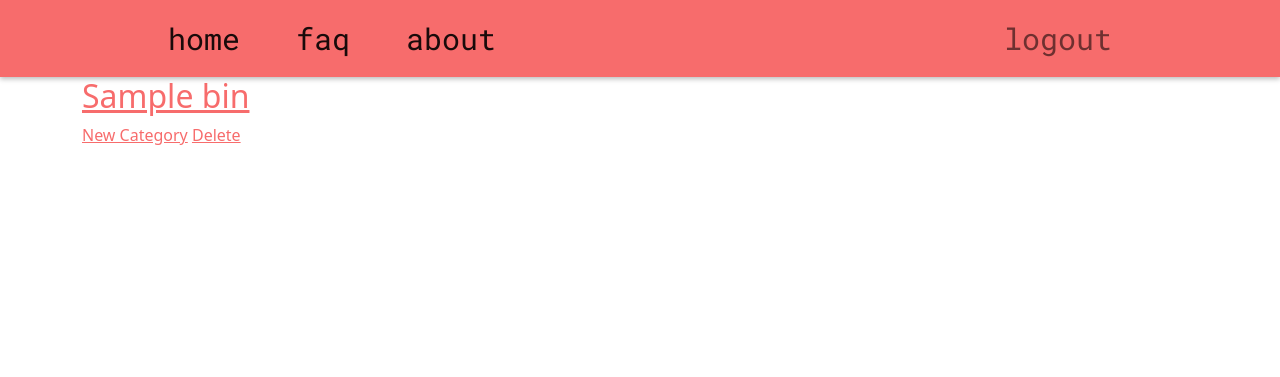
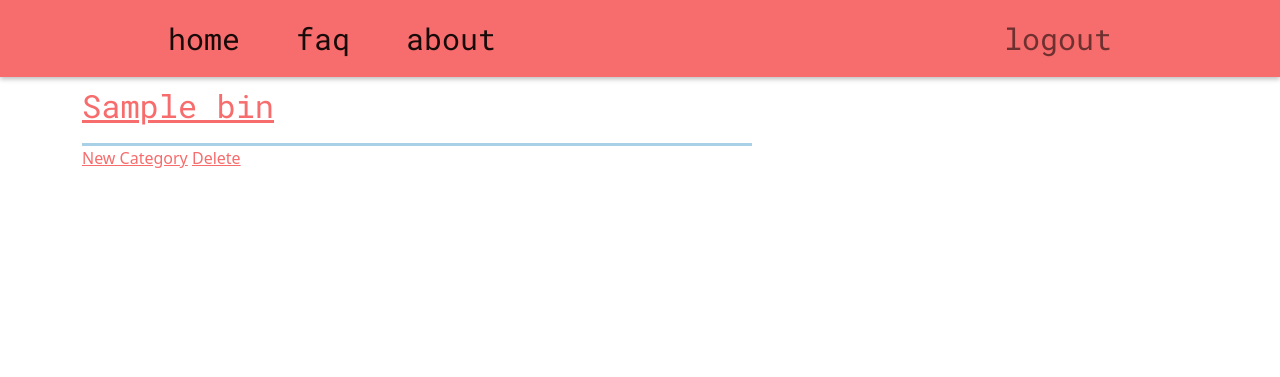
Before and after one commit to ADSteele916/nwhacks2021, a Django app: page /course/1/ in a window 1280 px wide. Shown: the top 377 px of the page. Run offline with Django 3.2, Linux system fonts and the light colour scheme; a user stored in the database is signed in; tables that the repository leaves empty hold one stand-in row (values such as "Sample post"); some libraries are stand-ins or nearby versions.

Commit message:
Testing some more stuff

```diff
--- a/grades/static/grades/main.css
+++ b/grades/static/grades/main.css
@@ -265,8 +265,8 @@ a:hover {
     padding-top: 10px;
     padding-bottom: 10px;
     display: grid;
-    grid-template-columns: 80% 20%
-    width: 60%
+    grid-template-columns: 80% 20%;
+    width: 60%;
 }
 
 .red-mark {
@@ -283,8 +283,20 @@ a:hover {
 
 .assessment-mark {
     text-align: right;
+    font-size: 25px;
 }
 
 .assessment-name {
     text-align: left;
+    font-size: 35px;
 }
+
+/* Course */
+.course-assessments{
+    text-align: left;
+    font-size: 35px;
+    font-family: 'Roboto Mono', monospace;
+    padding-top: 10px;
+    padding-bottom: 10px;
+    width: 60%;
+}
--- a/templates/grades/assessment.html
+++ b/templates/grades/assessment.html
@@ -3,8 +3,8 @@
     {% if assessments_list %}
         {% for assessment in assessments_list %}
             <div class = "assessment-marks {% cycle 'blue-mark' 'red-mark' 'yellow-mark' %}">
-                <h2 class="assessment-name">{{ assessment.name }}</h2>
-                <p class="assessment-mark">{{ assessment.mark }}</p>
+                <div class="assessment-name">{{ assessment.name }}</div>
+                <div class="assessment-mark">{{ assessment.mark }}</div>
             </div>
         {% endfor %}
     {% endif %}
--- a/templates/grades/course.html
+++ b/templates/grades/course.html
@@ -2,7 +2,9 @@
 {% block content %}
     {% if bins_list %}
         {% for bin in bins_list %}
-            <h2><a href="{% url 'grades-assessment' bin.course.pk bin.pk %}">{{ bin.name }}</a></h2>
+            <div class = "course-assessments {% cycle 'blue-mark' 'red-mark' 'yellow-mark' %}">
+                <h2 class="course-name"><a href="{% url 'grades-assessment' bin.course.pk bin.pk %}">{{ bin.name }}</a></h2>
+            </div>
         {% endfor %}
     {% endif %}
     <a href="{% url 'grades-new-bin' course_id %}">New Category</a>
```
